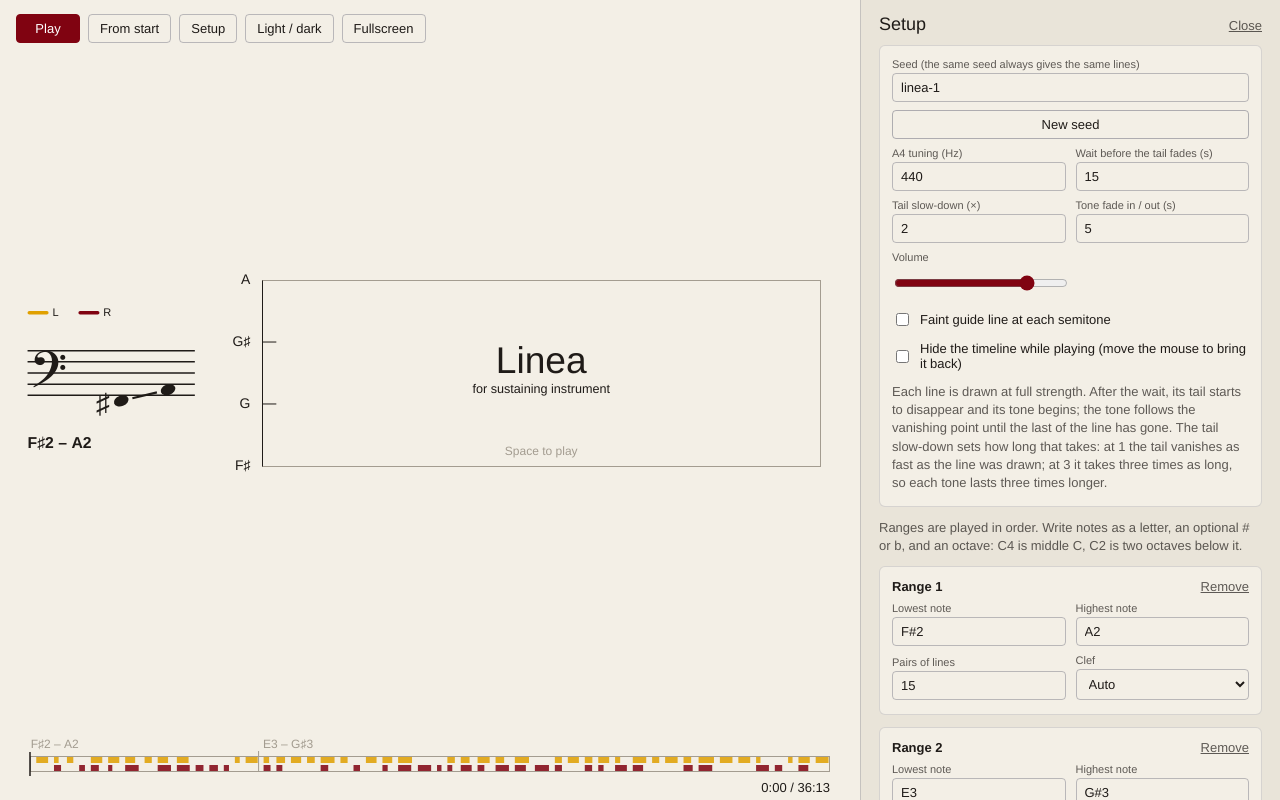
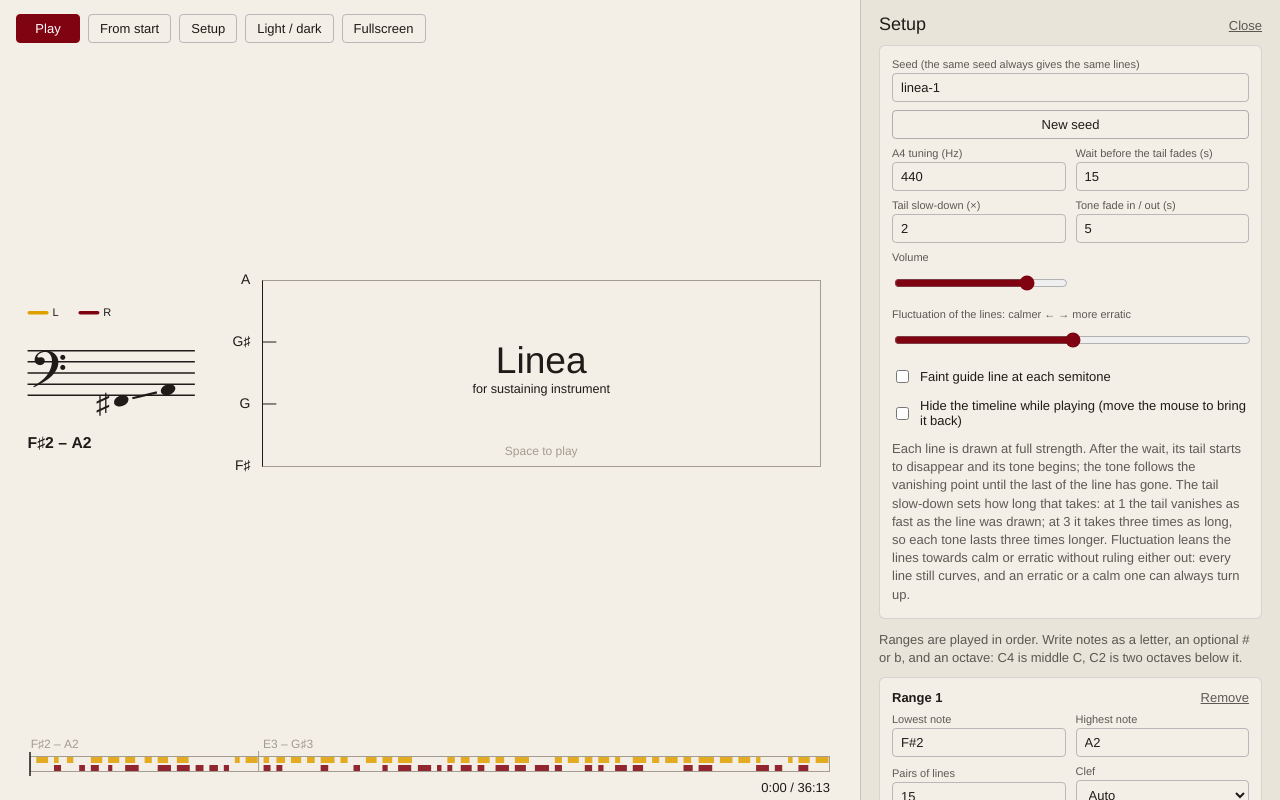
Before and after one commit to roaratorio/linea-for-sustaining-instrument, a plain HTML site: page index.html in a window 1280 px wide. Both pictures are taken after a click on the button "Setup". Drawn offline with Linux system fonts and the light colour scheme.

Commit message:
Fluctuation slider; lines ease round at the box edges
Each line has its own degree of fluctuation, weighted by a setup slider.
Lines curve as they approach the top and bottom instead of bouncing, and
every line is guaranteed some rise and fall.

Co-Authored-By: Claude Fable 5.2 <noreply@anthropic.com>

```diff
--- a/index.html
+++ b/index.html
@@ -7,7 +7,7 @@
   <title>Linea for sustaining instrument</title>
   <meta name="author" content="Rob Casey">
   <meta name="description" content="Linea for sustaining instrument: an animated score for a sustaining instrument and sine tones, composed and designed by Rob Casey.">
-  <link rel="stylesheet" href="style.css?v=8">
+  <link rel="stylesheet" href="style.css?v=12">
 </head>
 <body data-theme="light">
   <canvas id="score"></canvas>
@@ -24,11 +24,11 @@
 
   <!-- Plain scripts, no build step and nothing fetched from the internet:
        double-click this file to run the score. -->
-  <script src="js/rng.js?v=8"></script>
-  <script src="js/score.js?v=8"></script>
-  <script src="js/audio.js?v=8"></script>
-  <script src="js/view.js?v=8"></script>
-  <script src="js/setup.js?v=8"></script>
-  <script src="js/main.js?v=8"></script>
+  <script src="js/rng.js?v=12"></script>
+  <script src="js/score.js?v=12"></script>
+  <script src="js/audio.js?v=12"></script>
+  <script src="js/view.js?v=12"></script>
+  <script src="js/setup.js?v=12"></script>
+  <script src="js/main.js?v=12"></script>
 </body>
 </html>
--- a/js/score.js
+++ b/js/score.js
@@ -16,13 +16,29 @@
   const END_MAX = 0.8375;        // ...and stops no further right than this
   const MIN_DRAW = 4;            // shortest line, in seconds of drawing
   const REST_CHANCE = 0.25;      // how often one of the two voices sits a pair out
-  const NOISE_RATE = 0.15;       // how quickly a line wanders
-  const WANDER = 1.8;            // how much of the range it tends to cover
-  const EDGE = 0.03;             // lines turn back this far inside the box
+  // Each line has its own degree of fluctuation, from 0 (calm) to 1 (erratic),
+  // which sets how quickly it wanders and how much of the range it covers.
+  // Even at 0 a line still curves; it is never straight.
+  const NOISE_RATE = [0.035, 0.15, 0.4];   // how quickly a line wanders: calm, middling, erratic
+  const WANDER = [0.9, 1.7, 2.4];          // how much of the range it tends to cover
+  const MIN_SPAN = [0.07, 0.18]; // every line rises and falls by at least this much of the range: the calmest, and the rest
+  const EDGE = 0.03;             // lines come no closer to the top and bottom of the box than this
+  const KNEE = 0.2;              // beyond this distance from the middle, a line is eased round towards the edge
   const LEAD_IN = 2;             // seconds before the first line
   const GAP = 1;                 // seconds of empty box between pairs
 
   const clamp = (x, lo, hi) => Math.min(hi, Math.max(lo, x));
+
+  // Distance from the middle of the range, eased so that it approaches the
+  // edge in a curve without flattening against it. REACH scales the result so
+  // that the most extreme line just touches the edge margin.
+  function ease(a) {
+    if (a <= KNEE) return a;
+    const room = 0.5 - EDGE - KNEE;
+    const over = (a - KNEE) / room;
+    return KNEE + room * over / (1 + over);
+  }
+  const REACH = (0.5 - EDGE) / ease(0.5 * WANDER[2]);
 
   // --- Notes ----------------------------------------------------------------
 
@@ -58,6 +74,7 @@
     tailLife: 15,     // seconds a drawn point stays visible; the tone begins when the tail starts to vanish
     tailSlow: 2,      // how many times slower the tail vanishes than the line was drawn; tones last this many times longer
     toneFade: 5,      // seconds for a tone to fade in, and to fade out
+    fluctuation: 0.5, // 0 leans towards calm lines, 1 towards erratic ones; every setting still allows both
     volume: 0.8,
     guides: false,
     hideTimeline: false, // fade the timeline away while playing, until the mouse moves    // faint lines across the box at each semitone
@@ -114,6 +131,18 @@
     const slow = Number(cfg.tailSlow);
     if (!(slow >= 1 && slow <= 20)) throw new Error('the tail slow-down must be between 1 and 20');
 
+    const lean = cfg.fluctuation === undefined ? 0.5 : Number(cfg.fluctuation);
+    if (!(lean >= 0 && lean <= 1)) throw new Error('the fluctuation must be between 0 and 1');
+    // The lean bends the odds without closing off either end: at 0.5 every
+    // degree is equally likely; towards 0 most lines are calm but an erratic
+    // one can still turn up, and the reverse towards 1.
+    const bend = Math.pow(2, Math.abs(lean - 0.5) * 5);
+    const degree = (u) => lean <= 0.5 ? Math.pow(u, bend) : 1 - Math.pow(1 - u, bend);
+    const fluctRng = LC.makeRng(cfg.seed, 'fluctuation');
+    const between = (set, f) => f < 0.5
+      ? set[0] * Math.pow(set[1] / set[0], f * 2)
+      : set[1] * Math.pow(set[2] / set[1], f * 2 - 1);
+
     const rng = LC.makeRng(cfg.seed, 'lines');
     const noise = LC.makeNoise(cfg.seed);
     const sections = cfg.sections.map((s, i) => buildSection(s, i, a4));
@@ -136,7 +165,10 @@
           // one thing in the setup disturbs the rest as little as possible.
           const x0 = rng.between(START_MIN, START_MAX);
           const lengthRoll = rng();
-          const offset = rng() * 900;
+          let offset = rng() * 900;
+          const fluct = degree(fluctRng());
+          const rate = between(NOISE_RATE, fluct);
+          const wander = between(WANDER, fluct);
           if (!present[voice]) continue;
 
           const minLen = SPEED * MIN_DRAW;
@@ -148,16 +180,16 @@
           const line = {
             section: sec.index, pair: pairCount, voice,
             t0: t,                              // drawing starts
-            x0, draw, dur, slow,
+            x0, draw, dur, slow, fluct,
             toneStart: t + life,                // the tail starts to vanish: the tone fades in
             toneEnd: t + life + dur,            // the last of the line vanishes: silence
             // Height in the range (0..1) at `tau` seconds along the line.
             pos(tau) {
-              let v = 0.5 + (noise(offset + NOISE_RATE * tau) - 0.5) * WANDER;
-              for (let k = 0; k < 4 && (v < EDGE || v > 1 - EDGE); k++) {
-                v = v < EDGE ? 2 * EDGE - v : 2 * (1 - EDGE) - v;   // turn back at the edges
-              }
-              return clamp(v, EDGE, 1 - EDGE);
+              // Distance from the middle of the range. Near the edges the line is
+              // eased round in a curve, so it never leaves the box or turns sharply.
+              const d = (noise(offset + rate * tau) - 0.5) * wander;
+              const a = Math.abs(d);
+              return 0.5 + Math.sign(d) * ease(a) * REACH;
             },
             // Across the box at `tau` seconds along the line.
             x(tau) { return x0 + SPEED * tau; },
@@ -172,6 +204,15 @@
               return 1;
             },
           };
+          // No line may be all but straight: if this stretch of noise is too
+          // flat, move along to another until the line has some shape.
+          const span = () => {
+            let lo = 1, hi = 0;
+            for (let tau = 0; tau <= draw; tau += 0.1) { const v = line.pos(tau); lo = Math.min(lo, v); hi = Math.max(hi, v); }
+            return hi - lo;
+          };
+          const minSpan = MIN_SPAN[0] + (MIN_SPAN[1] - MIN_SPAN[0]) * Math.min(1, fluct * 2);
+          for (let tries = 0; tries < 40 && span() < minSpan; tries++) offset += 13.7;
           lines.push(line);
           longest = Math.max(longest, dur);
         }
--- a/js/setup.js
+++ b/js/setup.js
@@ -80,6 +80,10 @@
   }
 
   function render() {
+    const fluctuation = el('input', {
+      type: 'range', min: 0, max: 1, step: 0.01, value: config.fluctuation === undefined ? 0.5 : config.fluctuation,
+      oninput: () => { config.fluctuation = parseFloat(fluctuation.value); changed(); },
+    });
     const volume = el('input', {
       type: 'range', min: 0, max: 1, step: 0.01, value: config.volume,
       oninput: () => { config.volume = parseFloat(volume.value); LC.app.setVolume(config.volume); },
@@ -112,9 +116,10 @@
           field('Tail slow-down (×)', config, 'tailSlow', { type: 'number', min: 1, max: 20, step: 0.5 }),
           field('Tone fade in / out (s)', config, 'toneFade', { type: 'number', min: 0.05, max: 30, step: 0.5 }),
           el('label', { class: 'field' }, el('span', {}, 'Volume'), volume),
+          el('label', { class: 'field wide' }, el('span', {}, 'Fluctuation of the lines: calmer ← → more erratic'), fluctuation),
           el('label', { class: 'check wide' }, guides, 'Faint guide line at each semitone'),
           el('label', { class: 'check wide' }, hideTimeline, 'Hide the timeline while playing (move the mouse to bring it back)')),
-        el('p', { class: 'hint' }, 'Each line is drawn at full strength. After the wait, its tail starts to disappear and its tone begins; the tone follows the vanishing point until the last of the line has gone. The tail slow-down sets how long that takes: at 1 the tail vanishes as fast as the line was drawn; at 3 it takes three times as long, so each tone lasts three times longer.')),
+        el('p', { class: 'hint' }, 'Each line is drawn at full strength. After the wait, its tail starts to disappear and its tone begins; the tone follows the vanishing point until the last of the line has gone. The tail slow-down sets how long that takes: at 1 the tail vanishes as fast as the line was drawn; at 3 it takes three times as long, so each tone lasts three times longer. Fluctuation leans the lines towards calm or erratic without ruling either out: every line still curves, and an erratic or a calm one can always turn up.')),
 
       el('p', { class: 'hint' }, 'Ranges are played in order. Write notes as a letter, an optional # or b, and an octave: C4 is middle C, C2 is two octaves below it.'),
       ...config.sections.map(rangeCard),
```
Also changed, not shown: 1 other file.
